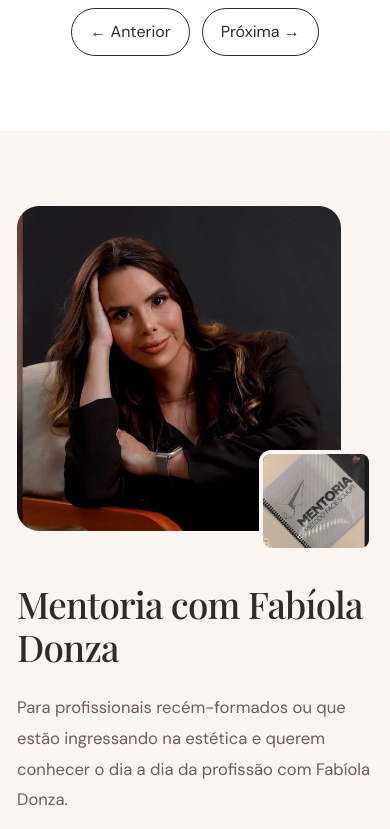
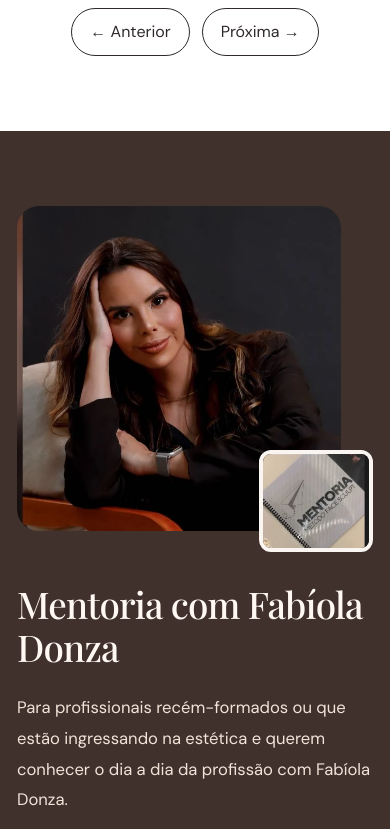
Before and after one commit to lobatex-luc/fabioladonza, a plain HTML site: page index.html in a window 390 px wide. Shown: the part 6820-7649 px from the top of the page. Drawn offline with nearby package versions, Linux system fonts and the light colour scheme; no server answers.

Commit message:
Aplicar fundo marrom e contraste claro à seção de mentoria

```diff
--- a/index.html
+++ b/index.html
@@ -197,7 +197,7 @@
       .photo-placeholder .about-photo { position:absolute; inset:2.5%; width:95%; height:95%; object-fit:cover; object-position:center; border-radius:inherit; }
       .photo-placeholder .about-monogram { position: absolute; left: 16px; bottom: 16px; z-index: 2; width: 150px; max-width: 40%; height: auto; box-sizing: border-box; border-radius: 50%; background: transparent; filter: brightness(0) invert(1) drop-shadow(0 1px 2px #30231f) drop-shadow(0 0 1px #30231f); }
       .gallery-tour { position: absolute; inset: 0; width: 100%; height: 100%; object-fit: cover; }
-  #mentoria{background:var(--cream)}.mentoria-grid{display:grid;grid-template-columns:minmax(0,.85fr) minmax(0,1fr);gap:clamp(30px,7vw,90px);align-items:center}.mentoria-fotos{position:relative;padding:0 9% 6% 0}.mentoria-retrato{width:100%;height:auto;border-radius:var(--radius)}.mentoria-material{position:absolute;bottom:0;right:0;width:32%;height:auto;border:4px solid var(--cream);border-radius:12px}.mentoria-grid .btn{margin-top:12px}@media(max-width:760px){.mentoria-grid{grid-template-columns:1fr}.mentoria-fotos{max-width:420px}}
+  #mentoria{background:#40312c;color:#fff8f2}#mentoria h2{color:#fff8f2}#mentoria .lead{color:#f1e3d9}#mentoria .btn-gold{background:#f1dfcf;border-color:#f1dfcf;color:#40312c}#mentoria .btn-gold:hover{background:#fff8f2}#mentoria .btn:focus-visible{outline:3px solid #fff8f2;outline-offset:4px}.mentoria-grid{display:grid;grid-template-columns:minmax(0,.85fr) minmax(0,1fr);gap:clamp(30px,7vw,90px);align-items:center}.mentoria-fotos{position:relative;padding:0 9% 6% 0}.mentoria-retrato{width:100%;height:auto;border-radius:var(--radius)}.mentoria-material{position:absolute;bottom:0;right:0;width:32%;height:auto;border:4px solid var(--cream);border-radius:12px}.mentoria-grid .btn{margin-top:12px}@media(max-width:760px){.mentoria-grid{grid-template-columns:1fr}.mentoria-fotos{max-width:420px}}
 </style>
   <!-- SEO LOCAL: confirmar horário, canais e URL antes de publicar. -->
   <script type="application/ld+json">
```
